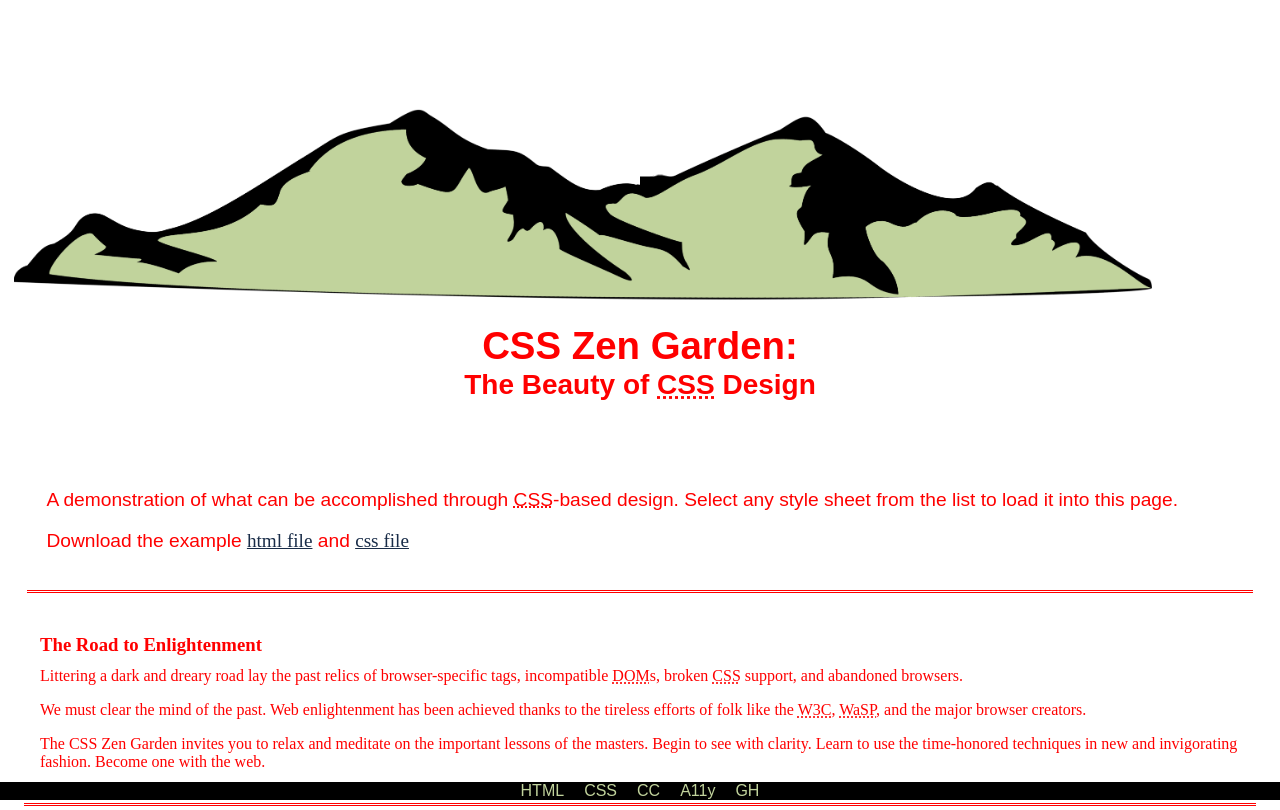
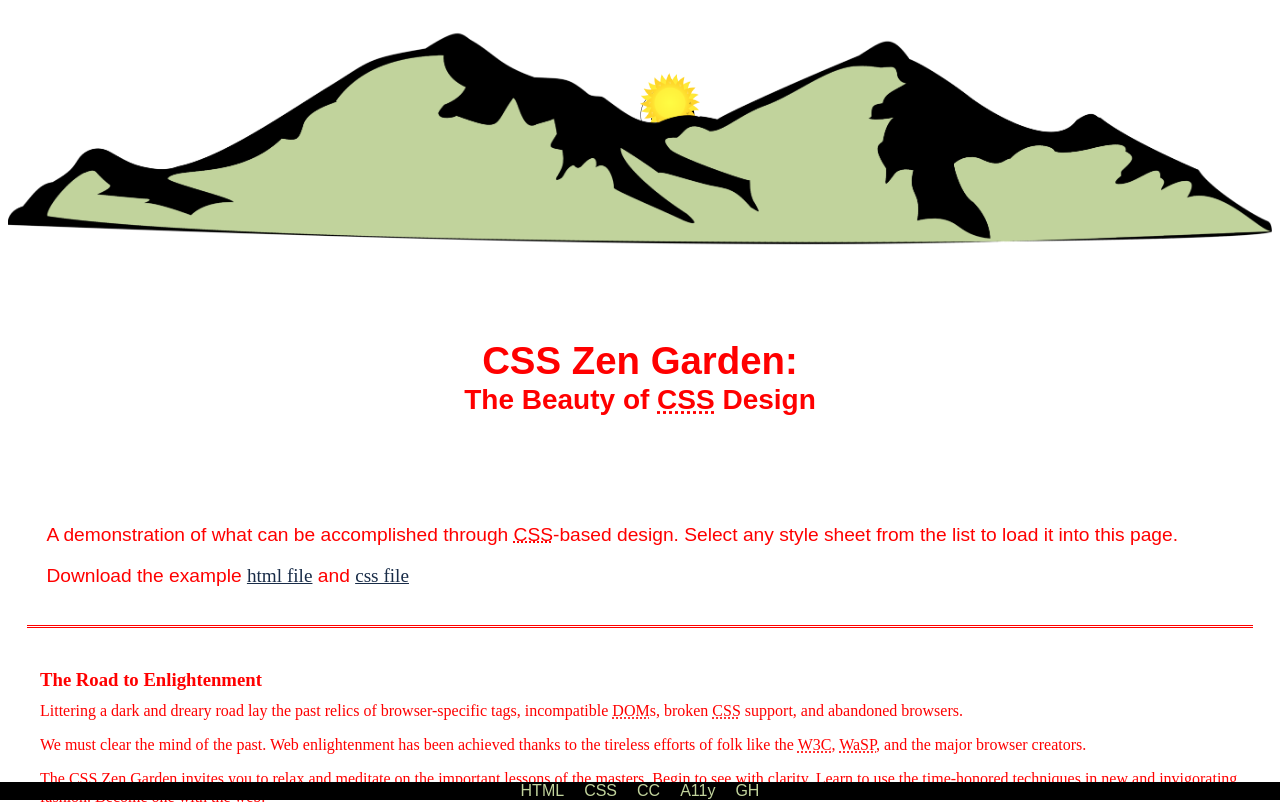
Before and after one commit to emilydaniels/zen-garden_css_scss, a plain HTML site: page Zen/index.html in a window 1280 px wide. Shown: the top 810 px of the page. Drawn offline with nearby package versions, Linux system fonts and the light colour scheme; files that its build step writes are made by us from their sources.

Commit message:
newest SCSS

```diff
--- a/Zen/style.scss
+++ b/Zen/style.scss
@@ -43,23 +43,9 @@ a:active {
    // background-color: black;
 }
 
-/*.intro::before {
-    display: inline-block;
-    position: relative;
-    z-index: -5;
-    width:30px;
-    height: 30px;
-    background-image: url(star.svg);
-    background-repeat: no-repeat;
-    animation-name: star;
-    animation-duration: 2s;
-    animation-iteration-count: infinite;
-    animation-timing-function: ease-in-out;
-    animation-direction: reverse;
-    left: 1%;
-    top: 1%;
-}*/
 
+
+//images moon svg from https://www.onlinewebfonts.com/icon/6373
 .page-wrapper::before {
     display: inline-block;
     position: relative;
@@ -75,67 +61,35 @@ a:active {
     animation-timing-function: ease-in-out;
     animation-direction: reverse;
     left: 50%;
-    top: -2.9em;
+    top: -2.2em;
 }
 @keyframes moon {
     0% { transform: translateY(0); }
-    50%{ transform: translateY(-55px);}
+    50%{ transform: translateY(-40px);}
     100% { transform: translateY(0); }
 }
 .summary::before {
-    background-color: black;
+    //background-color: black;
     display: inline-block;
     position: relative;
     z-index: -10;
     content: " ";
-    width:40px;
-    height: 40px;
+    background-size: contain;
+    width:45px;
+    height: 45px;
     background-image: url(sun3.png);
     animation-name: sun;
     animation-duration: 20s;
     animation-iteration-count: infinite;
     animation-timing-function: ease-in-out;
     left:50%;
-    top: -11.5em;
+    top: -13.7em;
 }
 @keyframes sun {
-    0% { transform: translateY(-55px); }
+    0% { transform: translateY(-40px); }
     50%{ transform: translateY(0);}
-    100% { transform: translateY(-55px); }
+    100% { transform: translateY(-40px); }
 }
-
-/*.page-wrapper::before {
-    // position: relative;
-     display: inline-block;
-     width: 0;
-     height: 0;
-     margin-left: .9em;
-     margin-right: .9em;
-     margin-bottom: 1.2em;
-     border-right:  .3em solid transparent;
-     border-bottom: .7em  solid red;
-     border-left:   .3em solid transparent;
-     font-size: 24px;
-     &:before, &:after {
-       content: '';
-       display: block;
-       width: 0;
-       height: 0;
-       //position: absolute;
-       border-right:  1em solid transparent;
-       border-bottom: .7em  solid red;
-       border-left:   1em solid transparent;
-       transform: rotate(-35deg);
-     }
-     &:after {
-       transform: rotate(35deg);
-     }
-     }
-     // animation-name: pulse;
-     //animation-duration: 2s;
-     //animation-iteration-count: infinite;
-     //animation-timing-function: ease-in-out;
-     //animation-direction: infinite;*/
 
 //text specifications
 h1 {
@@ -159,15 +113,16 @@ body {
     background-color: white;
     font-family: $body-font;
     animation-name:changeColor;
-    animation-duration: 10s;
+    animation-duration: 15s;
     animation-iteration-count: infinite;
 }
-/*@keyframes changeColor {
-    to {background-color: white;}
-    from {background-color: $main-light-green;}
-  //  50% {background-color: white;}
-  //  100% {background-color: $main-light-green;}
-}*/
+@keyframes changeColor {
+    0% {background-color: $light-blue;}
+    33% {background-color: white;}
+    66% {background-color: white;}
+    100% {background-color: $light-blue;}
+
+}
 
 .summary:nth-child(2) {
     font-family: $header-font;
@@ -203,58 +158,58 @@ h3 {
 //medium screen
 @media only screen and (min-width: 600px) {
     body {
-        color: red;
+        color: purple;
     }
-    /*.page-wrapper::before {
-        display: inline-block;
-        position: relative;
-        z-index: -10;
-        content: " ";
-        width:40px;
-        height: 40px;
-        background-image: url(moon.svg);
-        background-repeat: no-repeat;
-        animation-name: moon;
-        animation-duration: 20s;
-        animation-iteration-count: infinite;
-        animation-timing-function: ease-in-out;
-        animation-direction: reverse;
+    .page-wrapper::before {
         left: 50%;
-        top: -2.9em;
+        top: -3em;
     }
     @keyframes moon {
         0% { transform: translateY(0); }
-        50%{ transform: translateY(-55px);}
+        50%{ transform: translateY(-60px);}
         100% { transform: translateY(0); }
     }
     .summary::before {
-        //background-color: black;
-        display: inline-block;
-        position: relative;
-        z-index: -10;
-        content: " ";
-        width:40px;
-        height: 40px;
-        background-image: url(sun3.png);
-        animation-name: sun;
-        animation-duration: 20s;
-        animation-iteration-count: infinite;
-        animation-timing-function: ease-in-out;
         left:50%;
-        top: -11.5em;
+        top: -12em;
     }
     @keyframes sun {
-        0% { transform: translateY(-55px); }
+        0% { transform: translateY(-60px); }
         50%{ transform: translateY(0);}
-        100% { transform: translateY(-55px); }
-    }*/
+        100% { transform: translateY(-60px); }
+    }
 }
 //large screen
 @media only screen and (min-width: 800px) {
-
+    body {
+        color: green;
+    }
+    .page-wrapper::before {
+        width:50px;
+        height: 50px;
+        left: 50%;
+        top: -4em;
+    }
+    @keyframes moon {
+        0% { transform: translateY(0); }
+        50%{ transform: translateY(-75px);}
+        100% { transform: translateY(0); }
+    }
+    .summary::before {
+        background-size: contain;
+        width:55px;
+        height: 55px;
+        left:50%;
+        top: -16.5em;
+    }
+    @keyframes sun {
+        0% { transform: translateY(-75px); }
+        50%{ transform: translateY(0);}
+        100% { transform: translateY(-75px); }
+    }
     .main {
         //color: red;
-        background: transparent url(river.svg) no-repeat center top;
+        background: transparent url(river2.png) no-repeat center top;
         background-size: 8em;
         display: grid;
         grid-gap: 7em;
@@ -266,60 +221,36 @@ h3 {
         font-size: 2em;
         text-align: center;
     }
-    //images moon svg from https://www.onlinewebfonts.com/icon/6373
-/*.page-wrapper::before {
-    display: inline-block;
-    position: relative;
-    z-index: -10;
-    content: " ";
-    width:50px;
-    height: 50px;
-    background-image: url(moon.svg);
-    background-repeat: no-repeat;
-    animation-name: moon;
-    animation-duration: 10s;
-    animation-iteration-count: infinite;
-    animation-timing-function: ease-in-out;
-    animation-direction: reverse;
-    left: 50%;
-    top: -68px;
-}
-@keyframes moon {
-    0% { transform: translateY(0); }
-    100%{ transform: translateY(-80px);}
-}*/
+
 }
 
 //larger screen
 @media only screen and (min-width: 1100px) {
-    /*.page-wrapper::before {
-        display: inline-block;
-        position: relative;
-        z-index: -10;
-        content: " ";
-        width:50px;
-        height: 50px;
-        background-image: url(moon.svg);
-        background-repeat: no-repeat;
-        animation-name: moon;
-        animation-duration: 10s;
-        animation-iteration-count: infinite;
-        animation-timing-function: ease-in-out;
-        animation-direction: reverse;
+    body{
+        color: red;
+    }
+    .page-wrapper::before {
+        width:55px;
+        height: 55px;
         left: 50%;
-        top: -70px;
+        top: -7.5em;
     }
     @keyframes moon {
         0% { transform: translateY(0); }
-        100%{ transform: translateY(-80px);}
-    }*/
-    .page-wrapper {
-    //    background-image: url(mountians2.svg);
-        background-position-y: 5%;
-        background-position-x: 5%;
-        background-repeat: no-repeat;
-        background-size: 90%;
-        padding-top: 19%;
+        50%{ transform: translateY(-80px);}
+        100% { transform: translateY(0); }
+    }
+    .summary::before {
+        background-size: contain;
+        width:60px;
+        height: 60px;
+        left:50%;
+        top: -17em;
+    }
+    @keyframes sun {
+        0% { transform: translateY(-80px); }
+        50%{ transform: translateY(0);}
+        100% { transform: translateY(-80px); }
     }
 }
 
```
